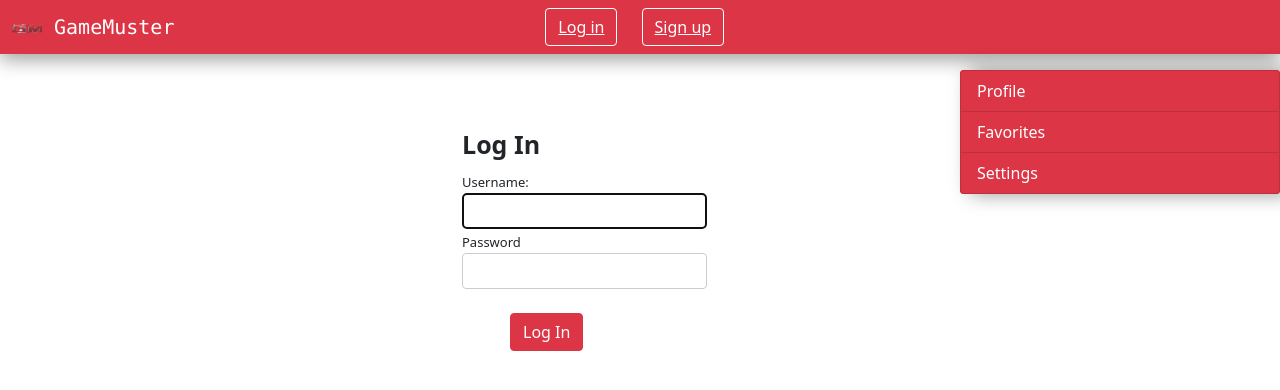
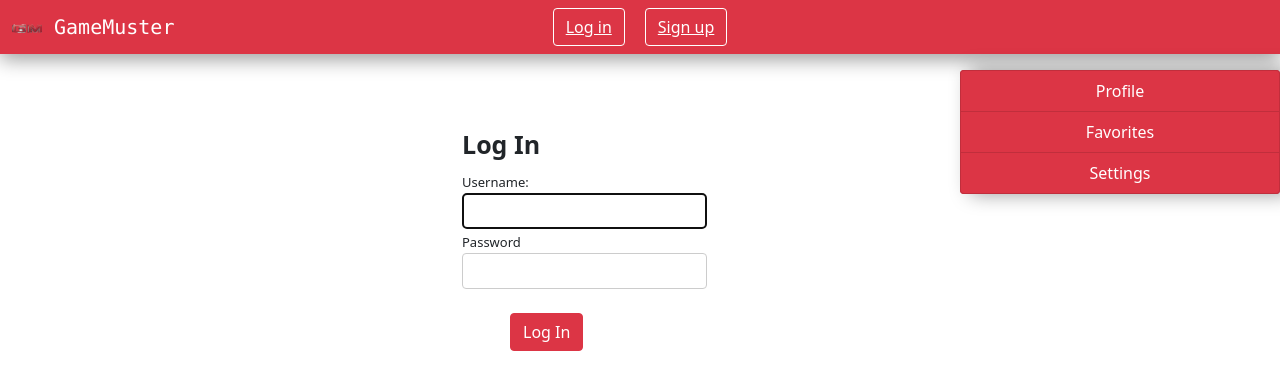
Before and after one commit to PavelPyasecky/PythonITechArtTraining, a Django app: page /users/login/ in a window 1280 px wide, after a click that opens the changed part. Shown: the top 390 px of the page. Run offline with Django 3.2, Linux system fonts and the light colour scheme; some libraries are stand-ins or nearby versions.

Commit message:
BUgfixing & Next step user advise

```diff
--- a/board/templates/layout/basic.html
+++ b/board/templates/layout/basic.html
@@ -16,28 +16,27 @@
 </head>
 <body>
 <nav class="navbar navbar-light bg-danger nav">
-    <div class="container-fluid">
-
-        <div class="col-lg-3 align-content-center">
+    <div class="container-fluid ">
+            <div class="col-lg-4">
                 <a class="navbar-brand text-white font-monospace" href="{% url 'main' %}">
                     <img src="{% static 'board/img/logo.png' %}" alt="" width="30" height="24"
                          class="d-inline-block align-text-top">
                     GameMuster
                 </a>
             </div>
-        <div class="col-auto"></div>
-        <div class="col-lg-3 align-content-center">
+            <div class="col-lg-4 text-align-center">
                 <button class="btn btn-outline-secondary btn-login">
                     {% if user.is_authenticated %}
                         <a class="btn__link" href="{% url 'logout' %}">Log out</a>
                     {% else %}
                         <a class="btn__link" href="{% url 'login' %}"> Log in</a>
+                        <button class="btn btn-outline-secondary btn-signup"><a class="btn__link"
+                                                                                href="{% url 'signup' %}">Sign
+                            up</a></button>
                     {% endif %}
                 </button>
-            <button class="btn btn-outline-secondary btn-signup"><a class="btn__link" href="{% url 'signup' %}">Sign
-                up</a></button>
             </div>
-        <div class="col-3 align-content-center">
+            <div class="col-4 gx-lg-5 text-align-center">
                 <button class="btn btn-secondary user-menu__btn" type="button" data-bs-toggle="collapse"
                         data-bs-target="#collapseExample" aria-expanded="false" aria-controls="collapseExample">
                     {{ user.username }}
@@ -46,7 +45,8 @@
                     <div class="list-group user-menu__panel">
                         <a class="list-group-item list-group-item-action user-menu__item " href="#">Profile</a>
                         <a class="list-group-item list-group-item-action user-menu__item " href="#">Favorites</a>
-                    <a class="list-group-item list-group-item-action user-menu__item item-link" href="#">Settings</a>
+                        <a class="list-group-item list-group-item-action user-menu__item item-link"
+                           href="#">Settings</a>
                     </div>
                 </div>
             </div>
--- a/gamestore/settings.py
+++ b/gamestore/settings.py
@@ -150,4 +150,9 @@ EMAIL_HOST_USER = os.getenv('EMAIL_HOST_USER')
 EMAIL_HOST_PASSWORD = os.getenv('EMAIL_HOST_PASSWORD')
 EMAIL_USE_SSL = os.getenv('EMAIL_USE_SSL', True)
 
+# Account activation URL
+
+ACCOUNT_ACTIVATION_URL = 'http://localhost:8000/users/activate/'  # Production - https://
+
+
 DEFAULT_FROM_EMAIL = EMAIL_HOST_USER
--- a/users/models.py
+++ b/users/models.py
@@ -6,4 +6,4 @@ from django.db import models
 class CustomUser(AbstractUser):
     birthday = models.DateField('%m/%d/%y')
     is_active = models.BooleanField(default=False)
-    activate_date = models.DateTimeField(default=now)
+    activate_date = models.DateTimeField(default=None, null=True)
--- a/users/static/users/css/users_auth.css
+++ b/users/static/users/css/users_auth.css
@@ -58,6 +58,7 @@
 }
 
 .user-menu__panel {
+  transition: all 0.2s ease;
   position: fixed;
   right: 0;
   top: 70px;
@@ -77,4 +78,8 @@
   color: #dc3545;
 }
 
+.text-align-center {
+  text-align: center;
+}
+
 /*# sourceMappingURL=users_auth.css.map */
--- a/users/static/users/css/users_auth.sass
+++ b/users/static/users/css/users_auth.sass
@@ -61,6 +61,7 @@ $font-size: 1rem
     font-weight: bold
 
 .user-menu__panel
+  transition: all .2s ease
   position: fixed
   right: 0
   top: 70px
@@ -76,3 +77,6 @@ $font-size: 1rem
   &:hover
     background: #fff
     color: $bg-btn
+
+.text-align-center
+  text-align: center
--- a/users/templates/registration/login.html
+++ b/users/templates/registration/login.html
@@ -8,6 +8,15 @@
 
 {% block content %}
     <div class="container">
+    {% if nextstep %}
+    <div class="row">
+        <div class="card my-5">
+            <div class="card-body text-align-center">
+                Hey, check your email. A confirmation letter has been sent!
+            </div>
+        </div>
+    </div>
+    {% endif %}
     <div class="row">
         <div class="col-4"></div>
         <div class="col-4 align-content-center">
@@ -32,4 +41,4 @@
         </div>
     </div>
     </div>
-{% endblock content %}
+{% endblock %}
--- a/users/templates/users/email.html
+++ b/users/templates/users/email.html
@@ -9,7 +9,7 @@
 </head>
 <body>
 <div class="container-fluid">
-    <h2 class="title-wrapper">Чтобы активировать аккаунт <i>{{ username }}</i> перейдите по ссылке ниже:</h2>
+    <h2 class="title-wrapper">Hello <i class="text">{{ username }}</i>! Please, click on the link to activate your account:</h2>
     <div class="link-wrapper"><a href="{{ activation_link }}">{{ activation_link }}</a></div>
 </div>
 </body>
--- a/users/urls.py
+++ b/users/urls.py
@@ -4,7 +4,7 @@ from .views import SignUpView, account_activation
 
 urlpatterns = [
     path('signup/', SignUpView.as_view(), name='signup'),
-    path('activate/<slug:user_hash>', account_activation, name='activation'),
-    re_path(r'^activate/(?P<user_hash>.*)', account_activation, name='activation'),
+    # path('activate/<slug:user_hash>', account_activation, name='activation'),
+    re_path(r'^activate/(?P<user_id>.*)', account_activation, name='activation'),
     # path('', profile, name='profile'),
 ]
```
Also changed, not shown: users/forms.py (+3 -4 lines), users/templates/users/activation.html (+29 -12 lines), users/views.py (+6 -4 lines), users/migrations/0002_auto_20210420_0117.py (added), 1 other file. Lines whose indentation alone changed are shown as unchanged.
